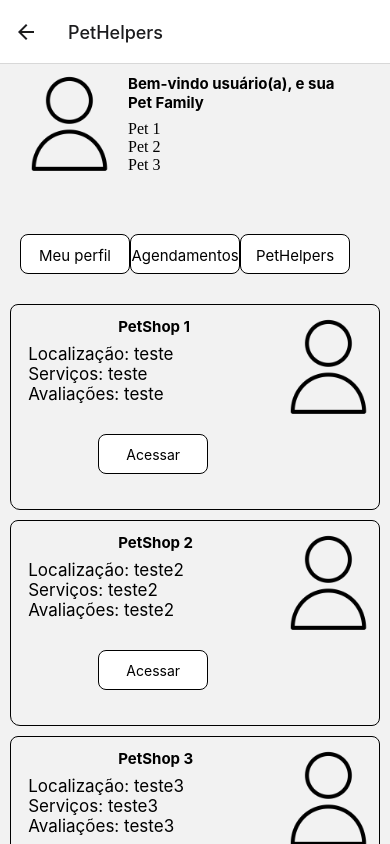
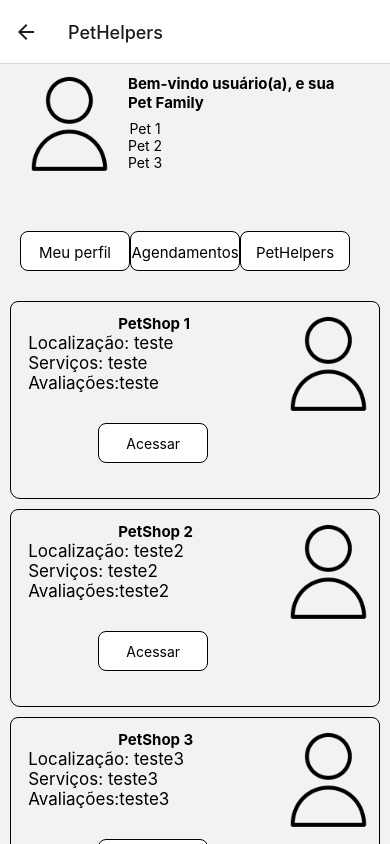
Before and after one commit to AntonioHannon24/App-Pet-Facil01, a React Native app: screen /PetHelpers in a window 390 px wide. Built offline with nearby package versions, Linux system fonts and the light colour scheme.

Commit message:
Correções mobile

```diff
--- a/src/Componentes/mainComponents/main_clientes/Agendamentos/index.js
+++ b/src/Componentes/mainComponents/main_clientes/Agendamentos/index.js
@@ -5,6 +5,7 @@ import { WelcomeText, TextContainer, ButtonsContainer } from '../../estilos_main
 import {Container, CalendarContainer, DateItem, DateText, ButtonContainer2, ConfirmationLine} from './Style';
 import Calendar from './Calendar'; // Importe o componente do calendário
 import FloatingScreen from './FloatingScreen';
+import { Text } from 'react-native';
 
 const width = "110px";
 
@@ -60,9 +61,9 @@ const AgendamentosClientes = ({ navigation }) => {
         <View>
           <WelcomeText>Bem-vindo usuário(a), e sua Pet Family</WelcomeText>
           <PetTextContainer>
-            <PetText>Pet 1</PetText>
-            <PetText>Pet 2</PetText>
-            <PetText>Pet 3</PetText>
+            <PetText><Text>Pet 1</Text></PetText>
+            <PetText><Text>Pet 2</Text></PetText>
+            <PetText><Text>Pet 3</Text></PetText>
           </PetTextContainer>
         </View>
       </TextContainer>
--- a/src/Componentes/mainComponents/main_clientes/PetHelpers/Style.js
+++ b/src/Componentes/mainComponents/main_clientes/PetHelpers/Style.js
@@ -23,11 +23,7 @@ export const View2 = styled.View`
 `;
 
 export const DescriContainer2 = styled.View` //array de pets
-    flex-direction: row;
-    flex-wrap: wrap;
-    //align-items: center;
-    margin-right: 270px;
-    margin-top: 8px;
+
 `;
 
 export const DescriText = styled.Text`
--- a/src/Componentes/mainComponents/main_clientes/PetHelpers/index.js
+++ b/src/Componentes/mainComponents/main_clientes/PetHelpers/index.js
@@ -1,9 +1,10 @@
 import React from 'react';
-import { Text, ScrollView } from 'react-native'; // Importe ScrollView
+import { Text } from 'react-native'; // Importe ScrollView
 import { ContainerMain, IconLogin, PetTextContainer, View, PetText } from "../Style";
 import { ButtonContainer, ButtonText } from "../../../Estilos.js"
 import { WelcomeText, TextContainer, ButtonsContainer } from '../../estilos_main.js';
 import { TextContainer2, View2, DescriContainer2, DescriText, ButtonContainer2, ButtonText2, ViewButon, IconEmpresa, NomeEmpresa } from './Style'
+import { ScrollView } from 'react-native';
 
 const width = "110px";
 
@@ -49,15 +50,15 @@ const data = [
 const PetHelpers = ({ navigation }) => {
   return (
     <ContainerMain>
-      <ScrollView> {/* Adicione o ScrollView aqui */}
+      <ScrollView>
         <TextContainer>
           <IconLogin source={require("../../img/profile.png")} />
           <View>
             <WelcomeText>Bem-vindo usuário(a), e sua Pet Family</WelcomeText>
             <PetTextContainer>
-              <PetText>Pet 1</PetText>
-              <PetText>Pet 2</PetText>
-              <PetText>Pet 3</PetText>
+              <PetText><Text>Pet 1</Text></PetText>
+              <PetText><Text>Pet 2</Text></PetText>
+              <PetText><Text>Pet 3</Text></PetText>
             </PetTextContainer>
           </View>
         </TextContainer>
@@ -79,9 +80,9 @@ const PetHelpers = ({ navigation }) => {
             <View2>
               <NomeEmpresa>{item.nomeEmpresa}</NomeEmpresa>
               <DescriContainer2>
-                <DescriText>Localização: {item.localizacao}</DescriText>
-                <DescriText>Serviços: {item.servicos}</DescriText>
-                <DescriText>Avaliações: {item.avaliacoes}</DescriText>
+                <DescriText><Text>Localização:</Text> {item.localizacao}</DescriText>
+                <DescriText><Text>Serviços:</Text> {item.servicos}</DescriText>
+                <DescriText><Text>Avaliações:</Text>{item.avaliacoes}</DescriText>
                 <ViewButon>
                   <ButtonContainer2 width={width}>
                     <ButtonText2>Acessar</ButtonText2>
@@ -91,7 +92,7 @@ const PetHelpers = ({ navigation }) => {
             </View2>
           </TextContainer2>
         ))}
-      </ScrollView> {/* Feche o ScrollView */}
+      </ScrollView>
     </ContainerMain>
   );
 };
--- a/src/Componentes/mainComponents/main_clientes/index.js
+++ b/src/Componentes/mainComponents/main_clientes/index.js
@@ -2,6 +2,7 @@ import React from 'react';
 import {ContainerMain, IconLogin , PetTextContainer, View, PetText} from "./Style";
 import { ButtonContainer, ButtonText } from "../../Estilos.js"
 import { WelcomeText,TextContainer, ButtonsContainer,ButtonsContainer2 } from '../estilos_main';
+import { Text } from 'react-native';
 
 const TelaUser = ({ navigation }) => {
 
@@ -14,9 +15,9 @@ const width = "110px";
         <View>
           <WelcomeText>Bem-vindo usuário(a), e sua Pet Family</WelcomeText>
           <PetTextContainer>
-            <PetText>Pet 1</PetText>
-            <PetText>Pet 2</PetText>
-            <PetText>Pet 3</PetText>
+            <PetText><Text>Pet 1</Text></PetText>
+            <PetText><Text>Pet 2</Text></PetText>
+            <PetText><Text>Pet 3</Text></PetText>
           </PetTextContainer>
         </View>
     </TextContainer>
```
